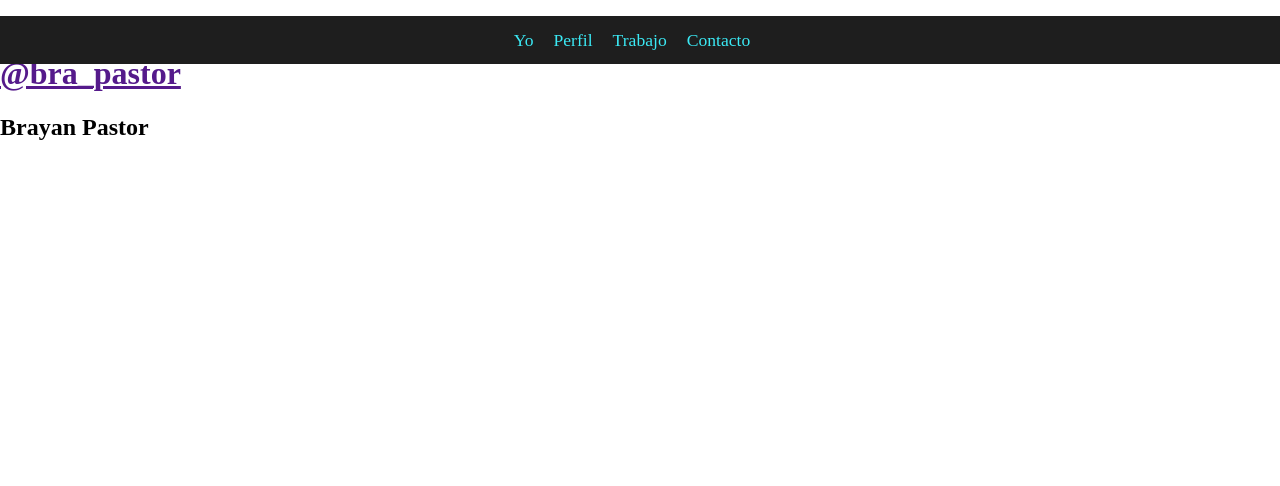
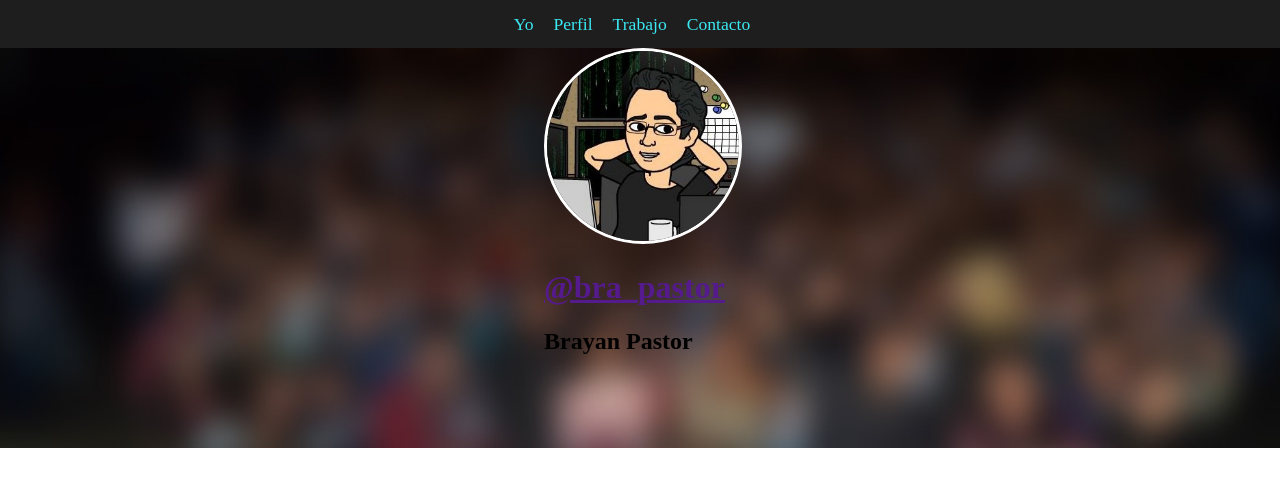
Before and after one commit to brapastor/frontend-ucp, a plain HTML site: page portafolio.html in a window 1280 px wide. Drawn offline with Linux system fonts and the light colour scheme.

Commit message:
imagenesdf

```diff
--- a/portafolio.html
+++ b/portafolio.html
@@ -28,8 +28,9 @@
 
 <!--header.Header>(figure.Header__imgContent>img.Header__img)+a.Header__idLink>h1.Header__id+h2.Header__name-->
 <header class="Header">
+    <div class="Header__infoBox">
         <figure class="Header__imgContent">
-            <img class="Header__img" src="" alt="">
+            <img class="Header__img" src="static/img/avatar.jpg" alt="">
         </figure>
 
         <a class="Header__idLink" href="">
@@ -41,8 +42,9 @@
         <h2 class="Header__name">
             Brayan Pastor
         </h2>
+    </div>
+
 </header>
-
 
 
 </body>
--- a/static/css/portafolio.css
+++ b/static/css/portafolio.css
@@ -6,6 +6,7 @@ body{
     position: fixed;
     left: 0;
     right: 0;
+    top: 0;
     height: 3rem;
 }
 .Menu__list{
@@ -33,6 +34,24 @@ body{
 }
 
 .Header{
+    margin-top: 3rem;
+    background: url("../img/portada.jpg");
+    background-repeat: no-repeat;
+    background-size: cover;
+    background-position: center;
+    height: 50vh;
+}
+.Header__imgContent{
+    margin: 0;
+    width: 100%;
+}
+.Header__img{
+    width: 100%;
+    border-radius: 50%;
+    border: 3px solid white;
+}
 
-    height: 40vh;
+.Header__infoBox{
+    width: 15%;
+    margin: 0 auto;
 }
```
Lines whose indentation alone changed are shown as unchanged.
